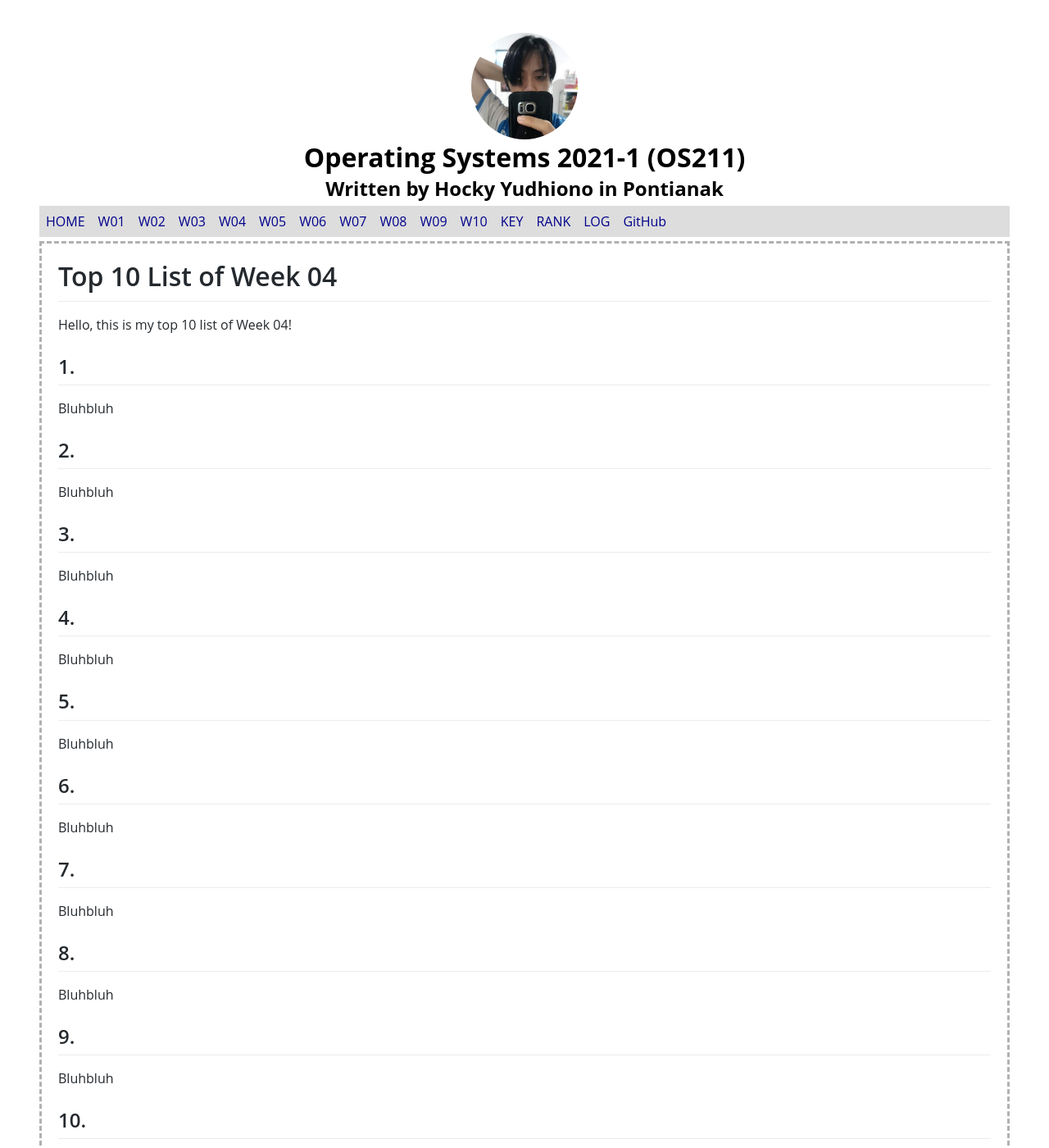
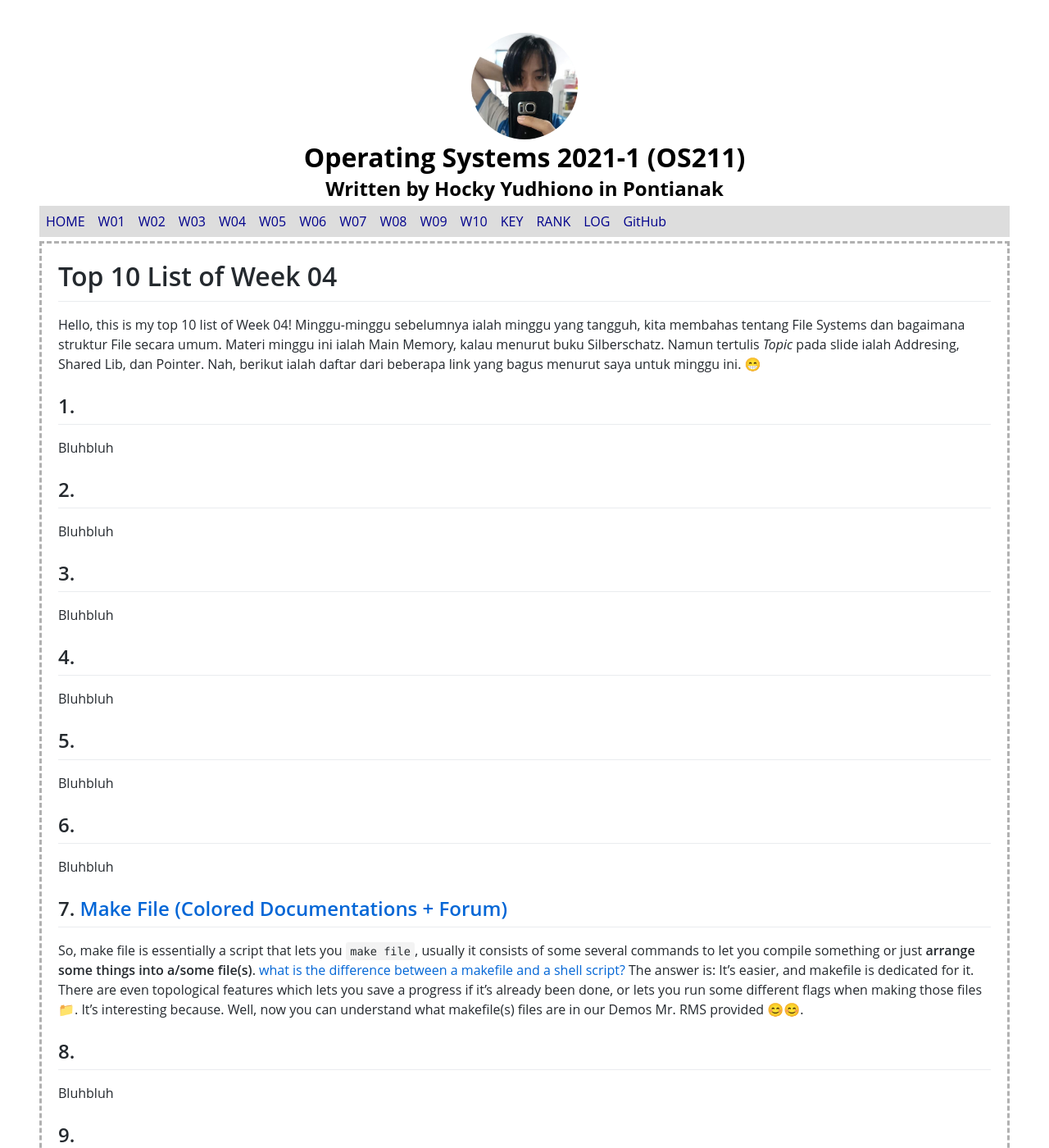
Before and after one commit to Bimabara/os211, a Jekyll site: the page built from w04.md, in a window 1280 px wide and 1400 px high. Shown: the whole window at 82% size. Built offline with Jekyll 4.4.1, drawn with Linux system fonts in a browser that asks for light colours; our own code applies the rules of GitHub Pages for plain Markdown files.

Commit message:
[W04] Add 1 link to Top 10

```diff
--- a/w04.md
+++ b/w04.md
@@ -5,7 +5,7 @@ permalink: /W04/
 
 # Top 10 List of Week 04
 
-Hello, this is my top 10 list of Week 04!
+Hello, this is my top 10 list of Week 04! Minggu-minggu sebelumnya ialah minggu yang tangguh, kita membahas tentang File Systems dan bagaimana struktur File secara umum. Materi minggu ini ialah Main Memory, kalau menurut buku Silberschatz. Namun tertulis *Topic* pada slide ialah Addresing, Shared Lib, dan Pointer. Nah, berikut ialah daftar dari beberapa link yang bagus menurut saya untuk minggu ini. 😁
 
 ## 1. []()
 
@@ -31,9 +31,9 @@ Bluhbluh
 
 Bluhbluh
 
-## 7. []()
+## 7. [Make File (Colored Documentations + Forum)](https://makefiletutorial.com/)
 
-Bluhbluh
+So, make file is essentially a script that lets you `make file`, usually it consists of some several commands to let you compile something or just **arrange some things into a/some file(s)**.  [what is the difference between a makefile and a shell script?](https://stackoverflow.com/questions/3798562/why-use-make-over-a-shell-script) The answer is: It's easier, and makefile is dedicated for it. There are even topological features which lets you save a progress if it's already been done, or lets you run some different flags when making those files 📁. It's interesting because. Well, now you can understand what makefile(s) files are in our Demos Mr. RMS provided 😊😊.
 
 ## 8. []()
 
```
